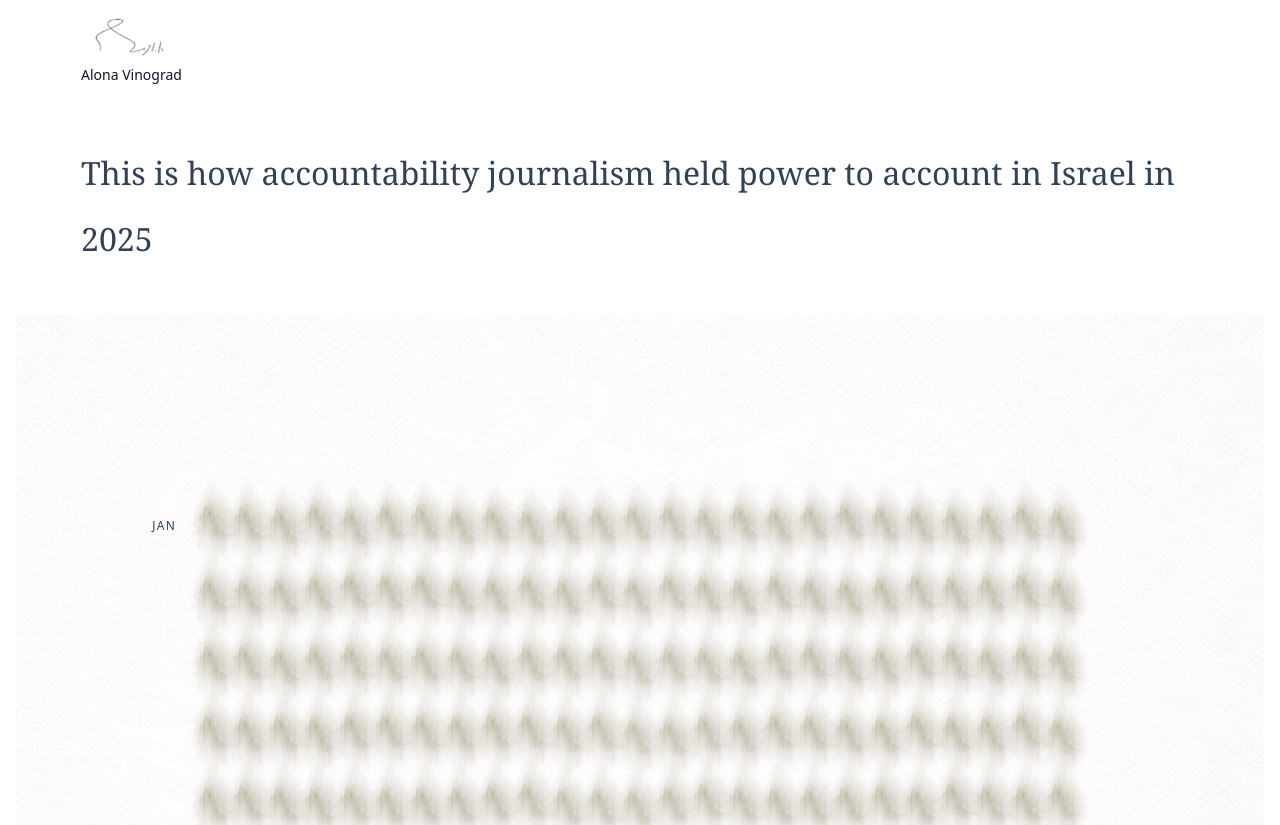
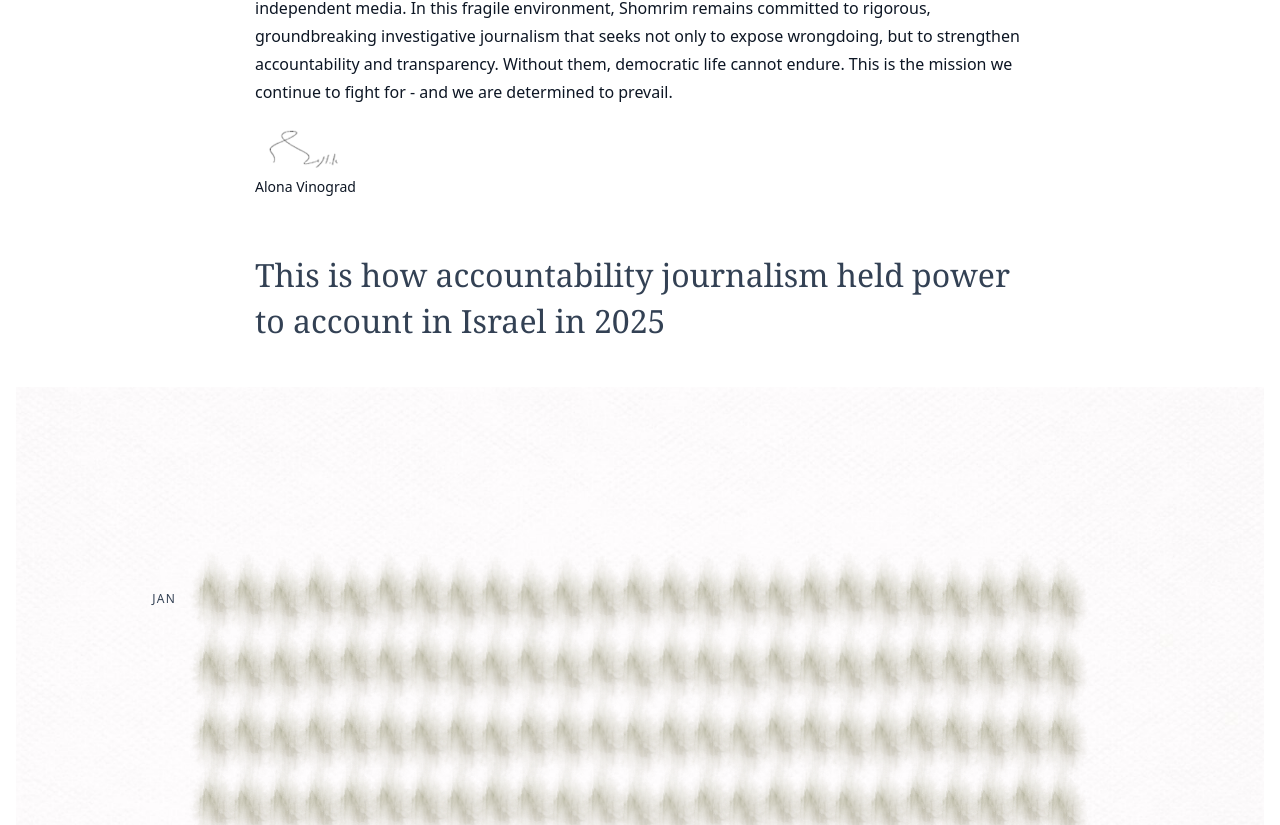
Before and after one commit to Shomrim-news/Report2025, a SvelteKit app: page / in a window 1280 px wide. Shown: the part 840-1665 px from the top of the page. Built offline with nearby package versions, Linux system fonts and the light colour scheme; a web font is replaced by a local one.

Commit message:
Reduce content width

```diff
--- a/src/app.css
+++ b/src/app.css
@@ -19,8 +19,8 @@
   --leading-xs: 1.375rem; /* 22px */
   --leading-sm: 2rem; /* 32px */
   --leading-md: 1.75rem; /* 28px */
-  --leading-lg: 2.125rem; /* 34px */
-  --leading-xl: 4.125rem; /* 66px */
+  --leading-lg: 1.9rem; /* 30px */
+  --leading-xl: 2.9rem; /* 66px */
   --leading-2xl: 4.125rem; /* 66px */
 
   /* Colors */
@@ -104,6 +104,8 @@
   }
 
   .inner-container {
+    max-width: 900px;
+    margin: 0 auto;
     padding: 0;
   }
 
--- a/src/routes/Footer.svelte
+++ b/src/routes/Footer.svelte
@@ -2,10 +2,14 @@
   import LogoFooter from '$lib/assets/logo_footer.png';
 </script>
 
-<footer class="container mt-15 mb-4">
+<footer class="container mt-15 mb-1">
   <div class="inner-container">
-    <div class="flex flex-col items-center text-center gap-4 md:flex-row md:justify-between">
-      <img src={LogoFooter} alt="Shomrim's logo" class="w-30 h-auto" />
+    <div
+      class="flex flex-col items-center text-center gap-4 md:flex-row md:justify-between text-sm"
+    >
+      <a href="https://www.shomrim.news/english" target="_blank">
+        <img src={LogoFooter} alt="Shomrim's logo" class="w-24 h-auto" />
+      </a>
       <div>© Copyright The Center for Media and Democracy Inc, non for profit</div>
       <a href="mailto:info@hashomrim.org?subject=contact%20us">Contact Us</a>
     </div>
```
